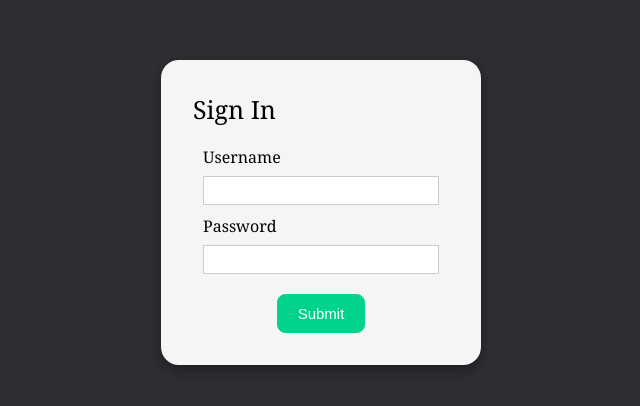
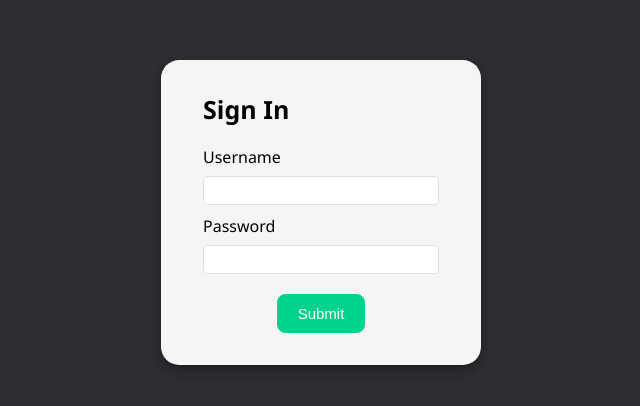
Before and after one commit to thearthurroth/DHBW-PMM-TOOL-FrontEnd, a React (Create React App) app: page / in a window 1280 px wide. Shown: the part 188-594 px from the top of the page, without its empty margins (319-959 px from the left). Built offline with nearby package versions, Linux system fonts and the light colour scheme.

Commit message:
Updated css

```diff
--- a/src/styles.css
+++ b/src/styles.css
@@ -1,19 +1,21 @@
 .app {
-    font-family: sans-serif;
     display: flex;
     align-items: center;
     justify-content: center;
     flex-direction: column;
     gap: 20px;
     height: 100vh;
-    font-family: Ubuntu, Cambria, Cochin, Georgia, Times, "Times New Roman", serif;
+    font-family: 'Segoe UI', 'Roboto', 'Oxygen',
+    'Ubuntu', 'Cantarell', 'Fira Sans', 'Droid Sans', 'Helvetica Neue',
+    sans-serif;
     background-color: #2E2E33;
   }
 
   input[type="text"],
   input[type="password"] {
     height: 25px;
-    border: 1px solid rgba(0, 0, 0, 0.2);
+    border: 1px solid rgba(0, 0, 0, 0.12);
+    border-radius: 5px;
   }
 
   input[type="submit"] {
@@ -55,7 +57,9 @@
 
   .title {
     font-size: 25px;
+    padding-left: 10px;
     margin-bottom: 20px;
+    font-weight: bolder;
   }
 
   .input-container {
@@ -63,4 +67,5 @@
     flex-direction: column;
     gap: 8px;
     margin: 10px;
+    border-color: rgba(1, 210, 142, 0);
   }
```
